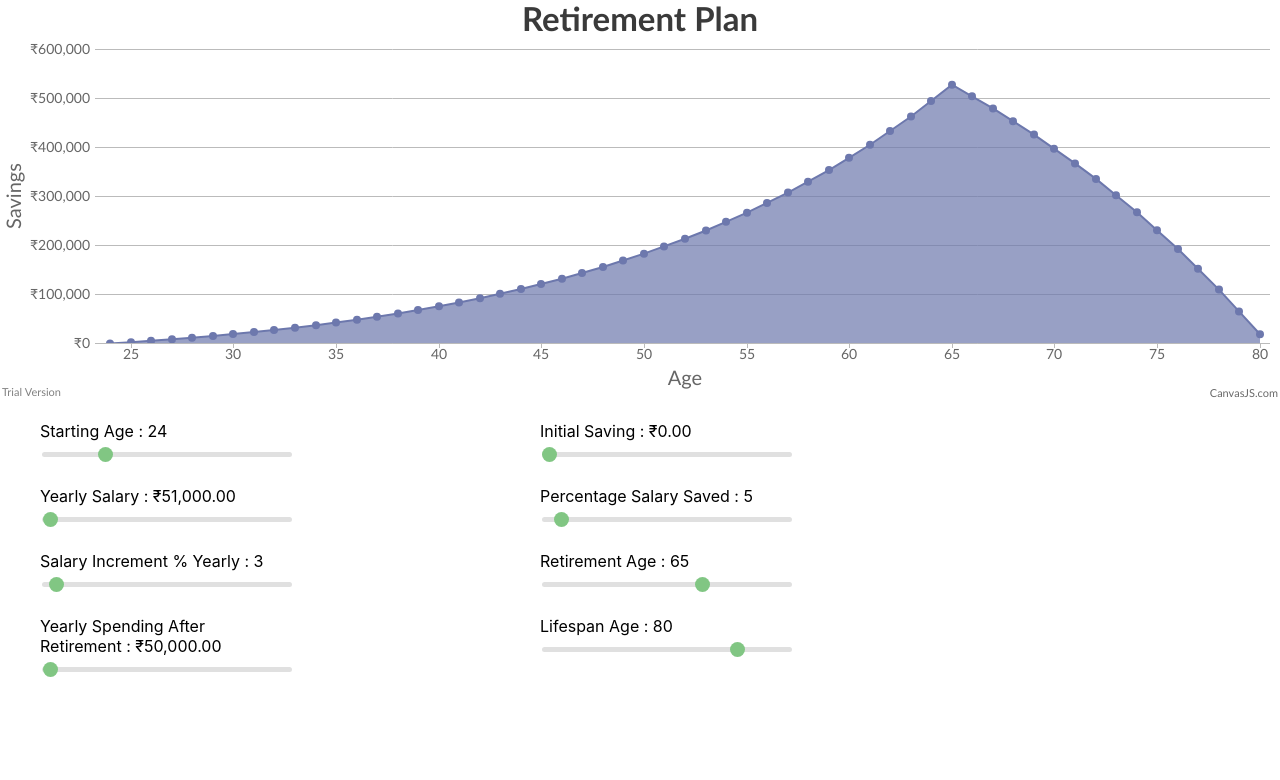
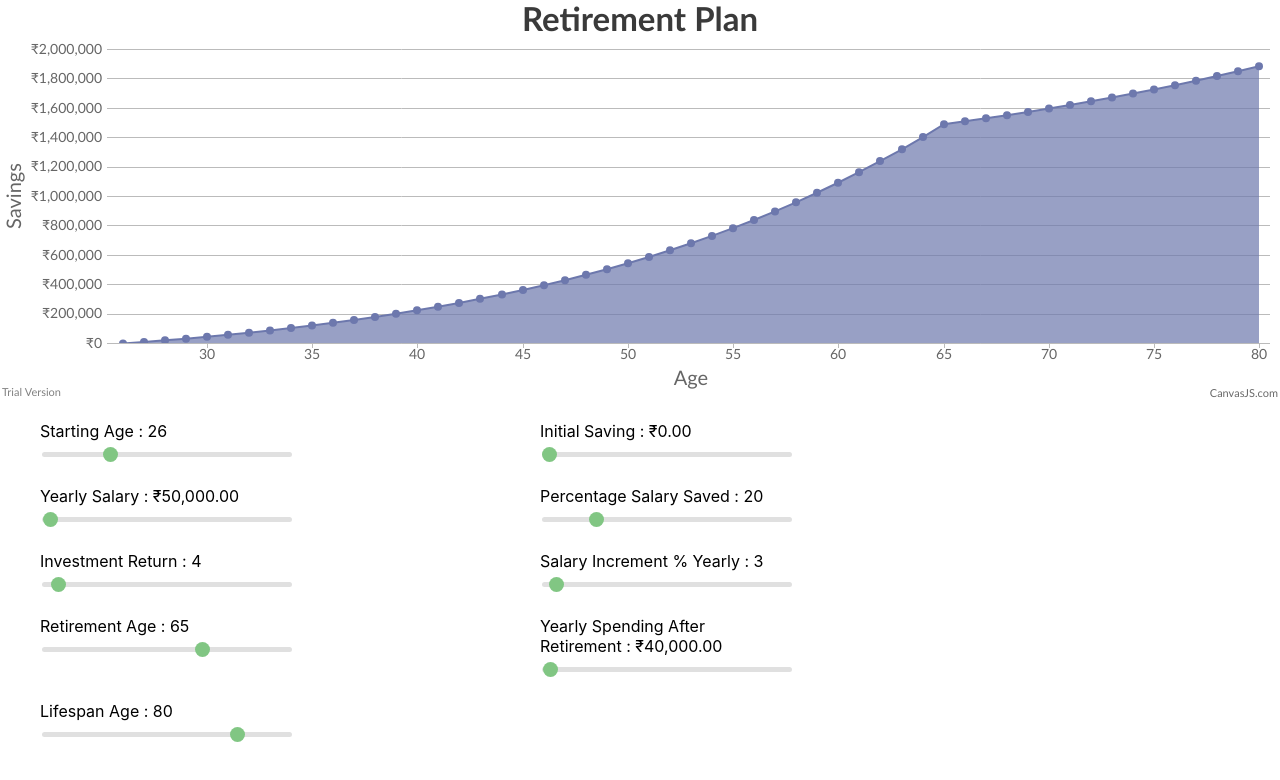
Before and after one commit to ankitchouhan1020/retirement, a React (Create React App) app: page / in a window 1280 px wide. Shown: the top 780 px of the page. Built offline with nearby package versions, Linux system fonts and the light colour scheme; the HTML template or start-up script is replaced by a standard one.

Commit message:
Calculation Bug Fixed
Still some needs to look

```diff
--- a/src/components/calculator.jsx
+++ b/src/components/calculator.jsx
@@ -6,7 +6,7 @@ import Form from "./form";
 class Calculator extends Component {
   state = {
     input: {
-      startingAge: { label: "Starting Age", value: 24, min: 0, max: 100 },
+      startingAge: { label: "Starting Age", value: 26, min: 0, max: 100 },
       initialSaving: {
         label: "Initial Saving",
         value: 0,
@@ -17,7 +17,7 @@ class Calculator extends Component {
       },
       salary: {
         label: "Yearly Salary",
-        value: 51_000,
+        value: 50_000,
         min: 0,
         max: 1_00_00_000,
         step: 10_000,
@@ -25,7 +25,13 @@ class Calculator extends Component {
       },
       savingRate: {
         label: "Percentage Salary Saved",
-        value: 5,
+        value: 20,
+        min: 0,
+        max: 100,
+      },
+      investmentReturnRate: {
+        label: "Investment Return",
+        value: 4,
         min: 0,
         max: 100,
       },
@@ -38,7 +44,7 @@ class Calculator extends Component {
       retirementAge: { label: "Retirement Age", value: 65, min: 0, max: 100 },
       retirementSpending: {
         label: "Yearly Spending After Retirement",
-        value: 50_000,
+        value: 40_000,
         min: 0,
         max: 1_00_00_000,
         step: 10_000,
@@ -63,6 +69,7 @@ class Calculator extends Component {
       retirementSpending,
       lifespanAge,
       initialSaving,
+      investmentReturnRate,
     } = this.state.input;
 
     const output = this.calculateOutput({
@@ -74,6 +81,7 @@ class Calculator extends Component {
       retirementSpending: retirementSpending.value,
       lifespanAge: lifespanAge.value,
       initialSaving: initialSaving.value,
+      investmentReturnRate: investmentReturnRate.value,
     });
 
     this.setState({ output });
@@ -88,6 +96,7 @@ class Calculator extends Component {
     retirementSpending,
     lifespanAge,
     initialSaving,
+    investmentReturnRate,
   }) {
     const output = [];
 
@@ -102,7 +111,9 @@ class Calculator extends Component {
         saving: accumulatedSaving,
       });
 
-      accumulatedSaving += Math.floor((accumulatedSaving / 100) * savingRate);
+      accumulatedSaving += Math.floor(
+        (accumulatedSaving / 100) * investmentReturnRate
+      );
 
       const yearsToRetire = retirementAge - currentAge;
       const isRetired = yearsToRetire > 0 ? false : true;
```
